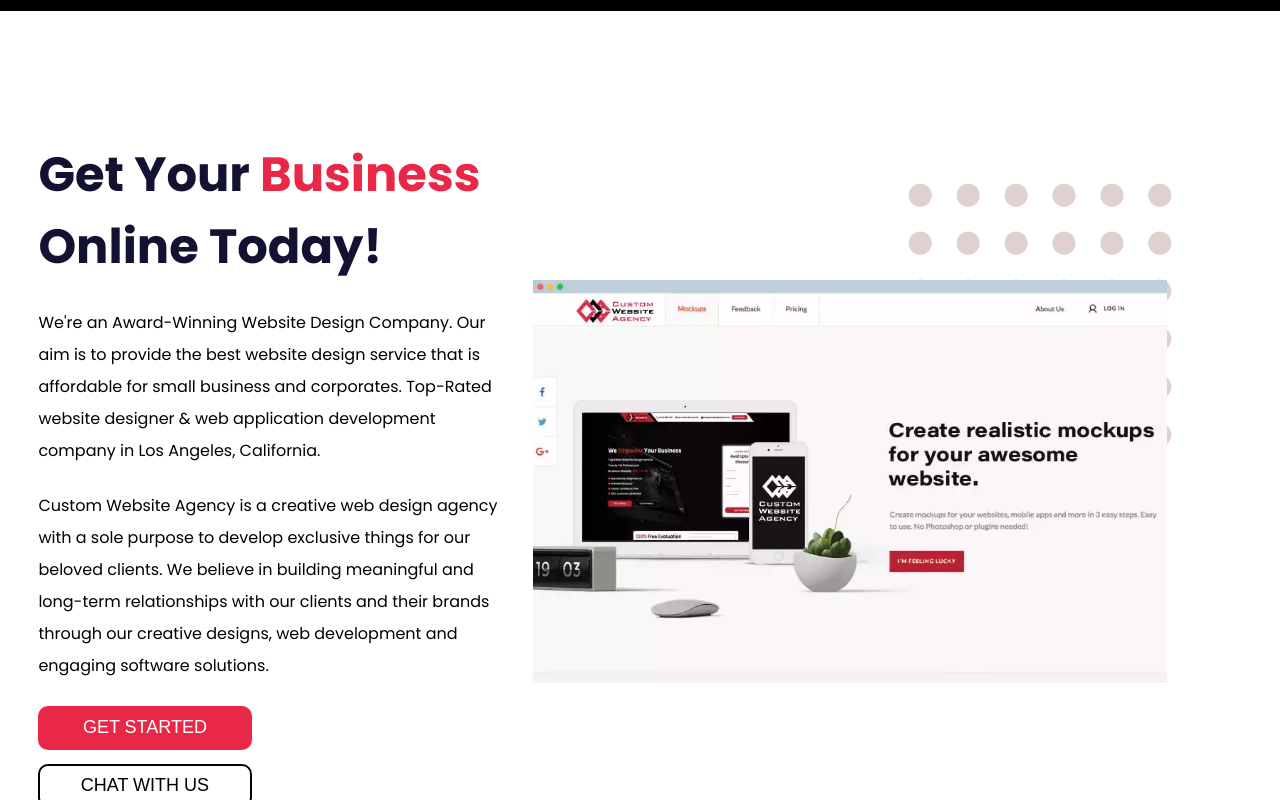
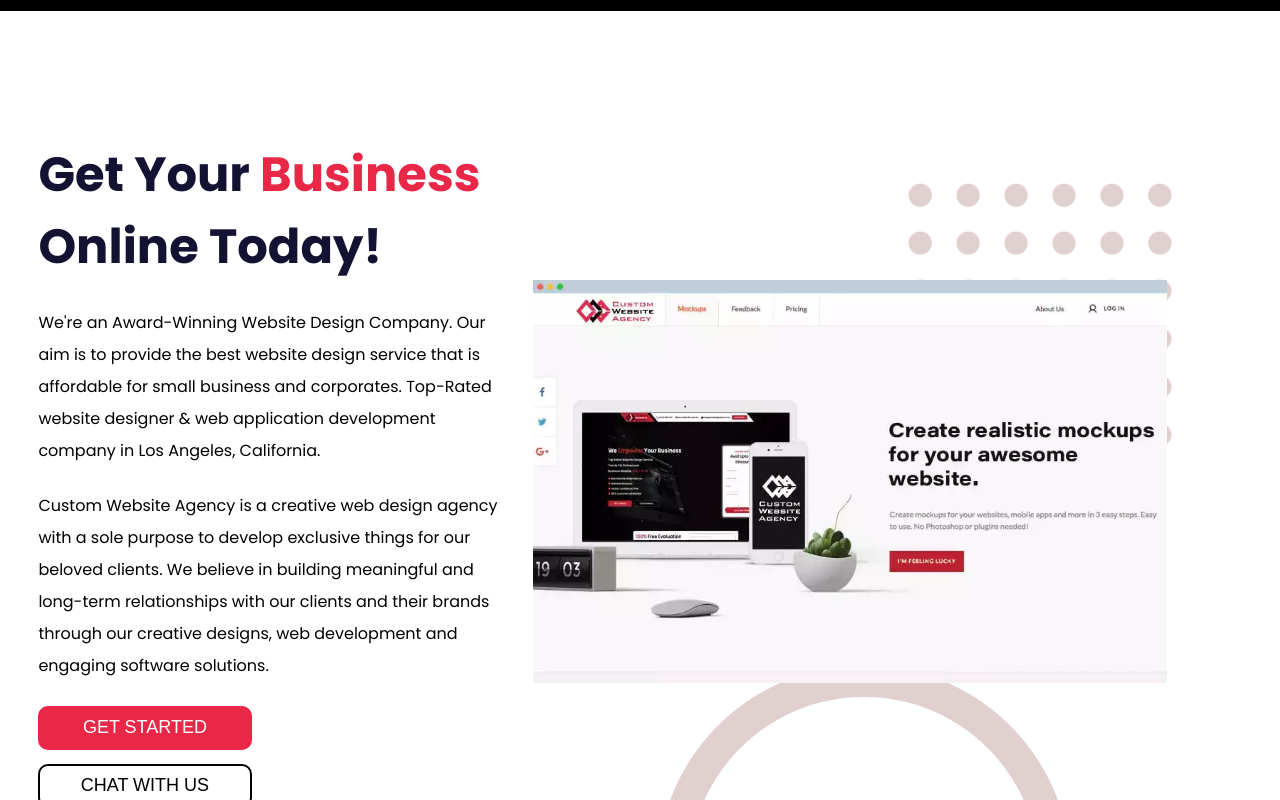
Before and after one commit to ABDULQUDDOS-12/Company-portfolio-website, a React (Create React App) app: page / in a window 1280 px wide. Shown: the part 1120-1920 px from the top of the page. Built offline with nearby package versions, Linux system fonts and the light colour scheme.

Commit message:
testing another bg

```diff
--- a/src/components/Online Buissness/Index.module.css
+++ b/src/components/Online Buissness/Index.module.css
@@ -91,14 +91,14 @@
 .rightHandContainer {
     width: 55%;
     margin-top: 10%;
-    background: url("../../images/Dots.png");
+    /* background: url("../../images/Dots.png");
     background-position: top right;
     background-repeat: no-repeat;
-    background-size: 50%, 100%;
-    /* background: url("../../images/Dots.png"), url('../../images/Circle.png');
+    background-size: 50%, 100%; */
+    background: url("../../images/Dots.png"), url('../../images/Circle.png');
     background-position: top right, bottom left;
     background-repeat: no-repeat, no-repeat;
-    background-size: 50%, 100%; */
+    background-size: 50%, 100%;
 }
 
 .foregroundImage img {
```
